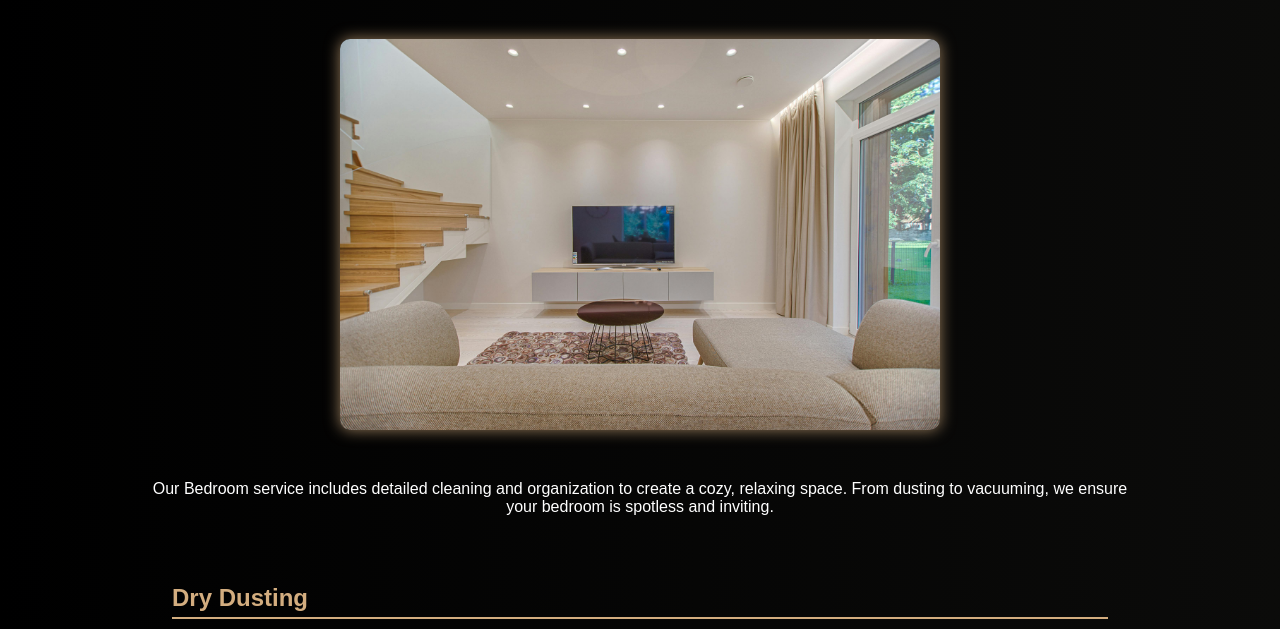
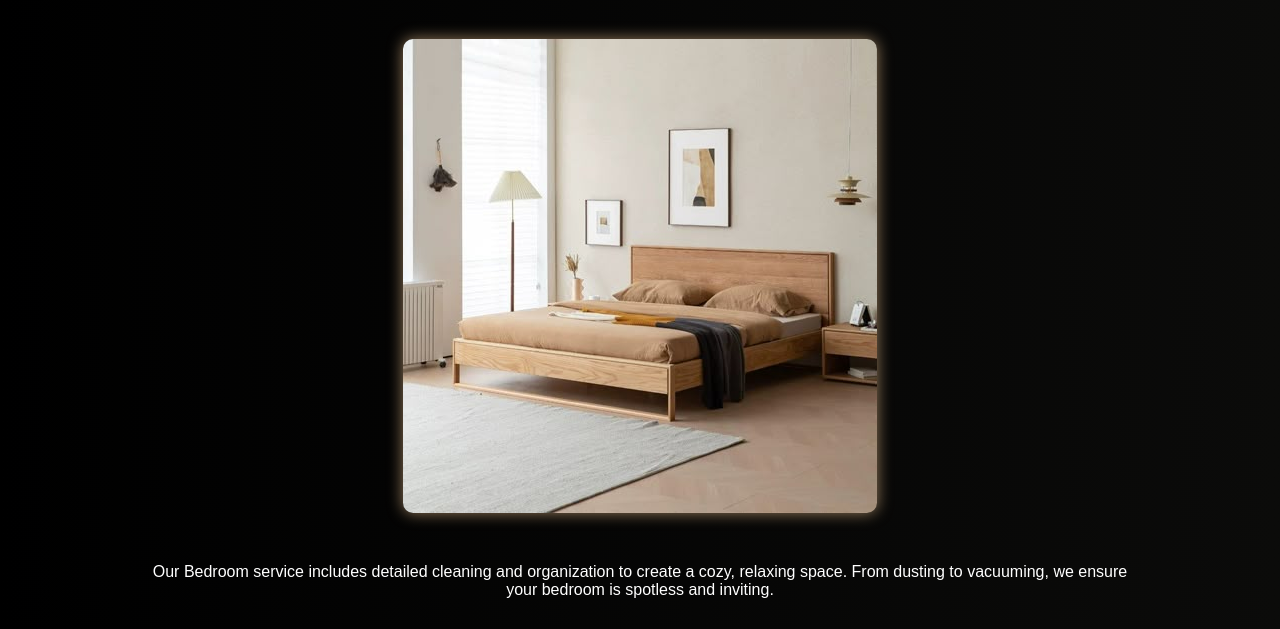
Before and after one commit to ullaskhamitkar/ShineSolutions, a plain HTML site: page bedRoom.html in a window 1280 px wide. Shown: the part 171-800 px from the top of the page. Drawn offline with Linux system fonts and the light colour scheme.

Commit message:
Update bedRoom.html

```diff
--- a/bedRoom.html
+++ b/bedRoom.html
@@ -110,7 +110,7 @@
     <!-- Main Container -->
     <div class="container">
       <h1>Bedroom Cleaning & Design</h1>
-      <img src="./livingRoom.jpg" alt="Bedroom" class="main-img" />
+      <img src="./bedroom.jpg" alt="Bedroom" class="main-img" />
       <p>
         Our Bedroom service includes detailed cleaning and organization to
         create a cozy, relaxing space. From dusting to vacuuming, we ensure your
```
